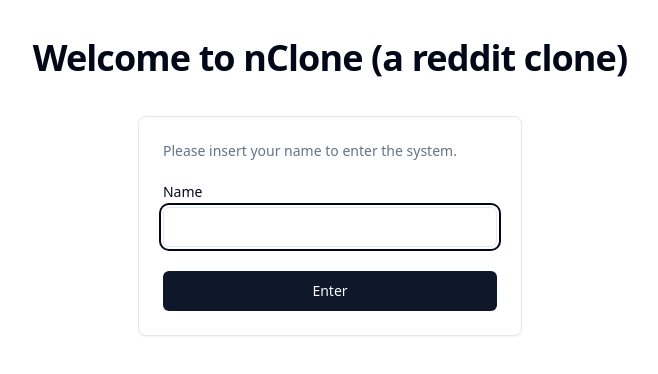
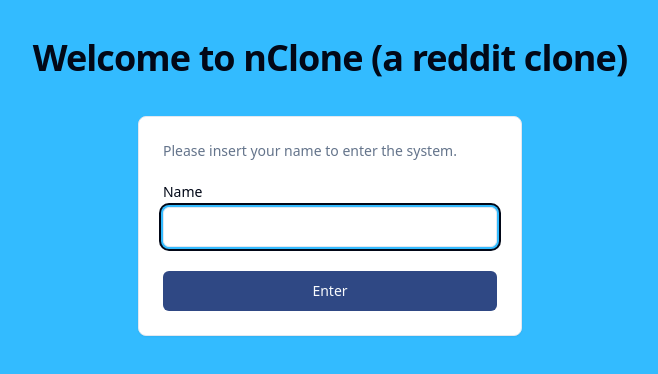
Before and after one commit to NoamAnisfeld/nClone, a React (Vite) app in the folder frontend/: page /login in a window 1280 px wide. Shown: the top 374 px of the page, without its empty margins (310-968 px from the left). Built offline with nearby package versions, Linux system fonts and the light colour scheme; no server answers.

Commit message:
splash some blue

```diff
--- a/frontend/src/app.css
+++ b/frontend/src/app.css
@@ -4,7 +4,7 @@
 
   @layer base {
     :root {
-      --background: 0 0% 100%;
+      --background: 200 100% 60%;
       --foreground: 222.2 84% 4.9%;
 
       --card: 0 0% 100%;
@@ -13,7 +13,7 @@
       --popover: 0 0% 100%;
       --popover-foreground: 222.2 84% 4.9%;
 
-      --primary: 222.2 47.4% 11.2%;
+      --primary: 222.2 47.4% 35%;
       --primary-foreground: 210 40% 98%;
 
       --secondary: 210 40% 96.1%;
--- a/frontend/src/components/ui/input.tsx
+++ b/frontend/src/components/ui/input.tsx
@@ -11,7 +11,7 @@
       <input
         type={type}
         className={cn(
-          "flex h-10 w-full rounded-md border border-input bg-background px-3 py-2 text-sm ring-offset-background file:border-0 file:bg-transparent file:text-sm file:font-medium placeholder:text-muted-foreground focus-visible:outline-none focus-visible:ring-2 focus-visible:ring-ring focus-visible:ring-offset-2 disabled:cursor-not-allowed disabled:opacity-50",
+          "flex h-10 w-full rounded-md border border-input px-3 py-2 text-sm ring-offset-background file:border-0 file:bg-transparent file:text-sm file:font-medium placeholder:text-muted-foreground focus-visible:outline-none focus-visible:ring-2 focus-visible:ring-ring focus-visible:ring-offset-2 disabled:cursor-not-allowed disabled:opacity-50",
           className
         )}
         ref={ref}
```
